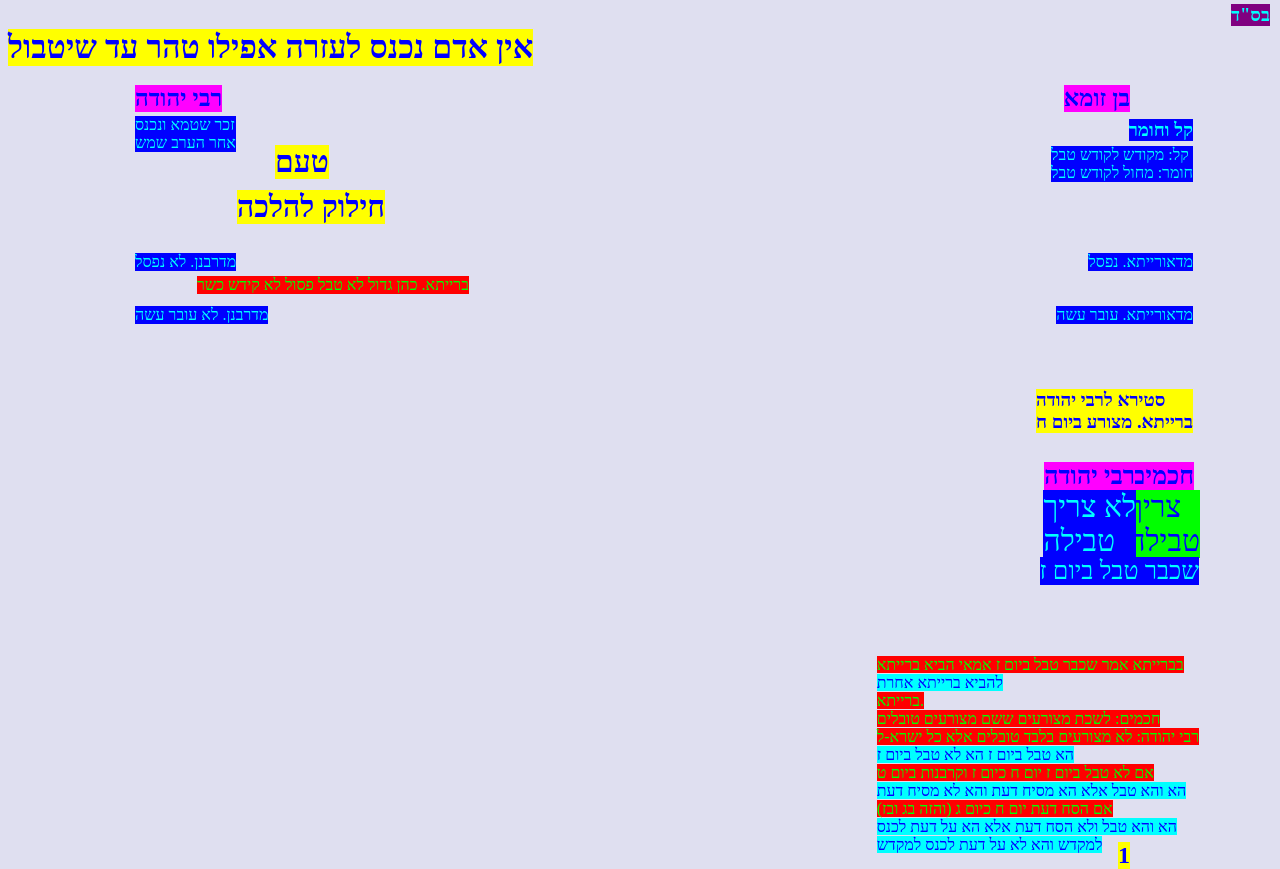
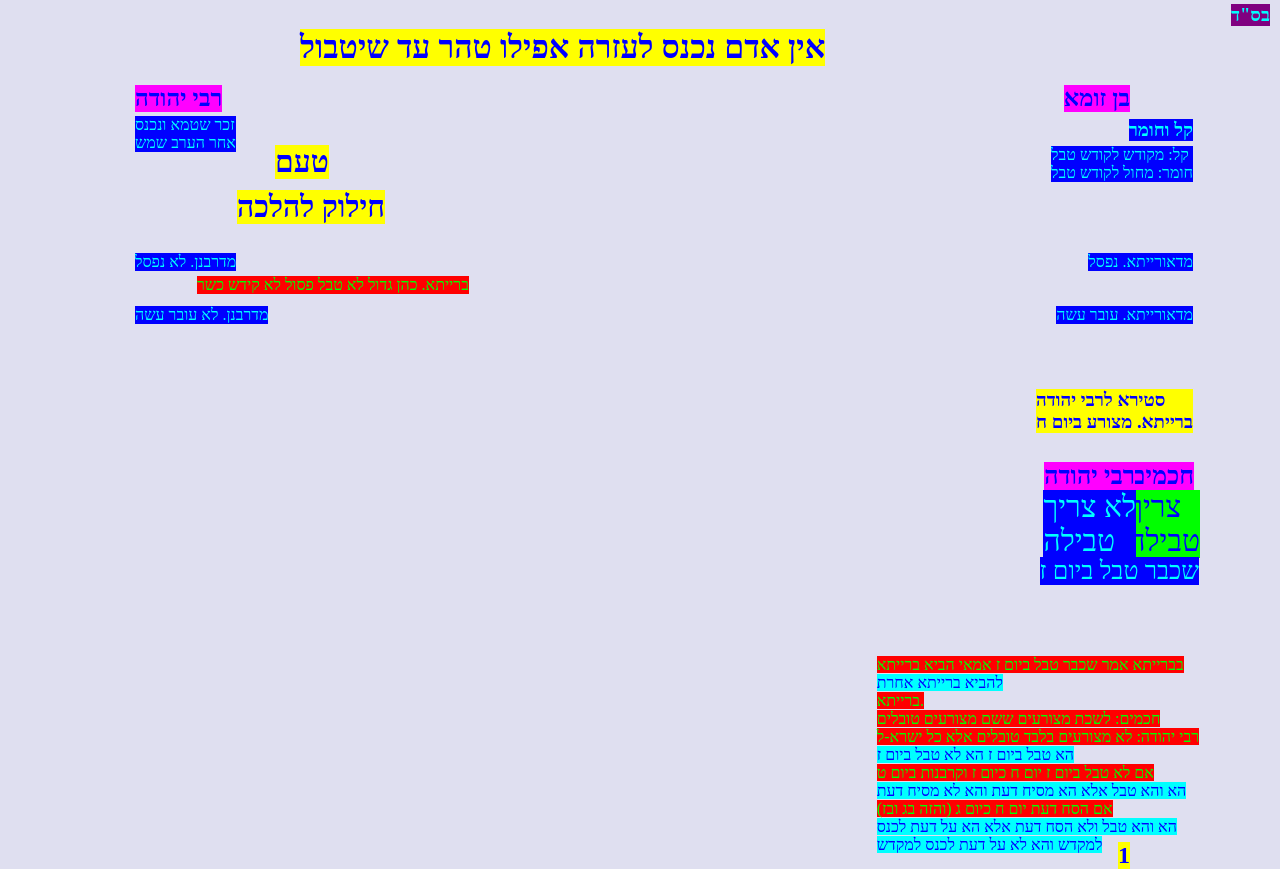
Before and after one commit to LeviF652/LeviF652, a plain HTML site: page index.html in a window 1280 px wide. Drawn offline with Linux system fonts and the light colour scheme.

Commit message:
Update index.html

```diff
--- a/index.html
+++ b/index.html
@@ -11,7 +11,7 @@
 
         #start {
             position: absolute;
-            left: auto;
+            left: 300px;
         }
 
         #zoma {
```
